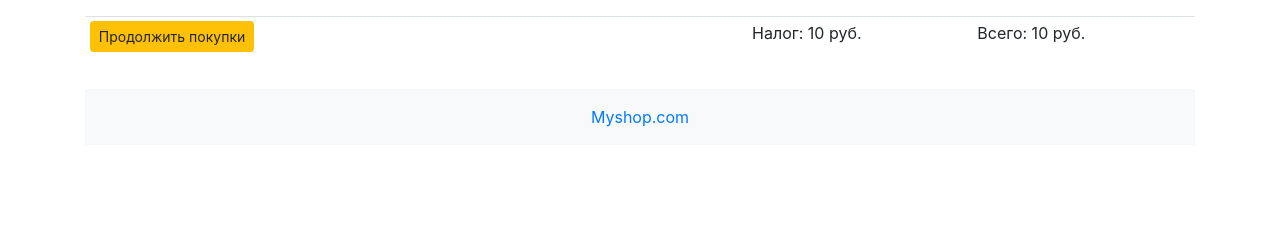
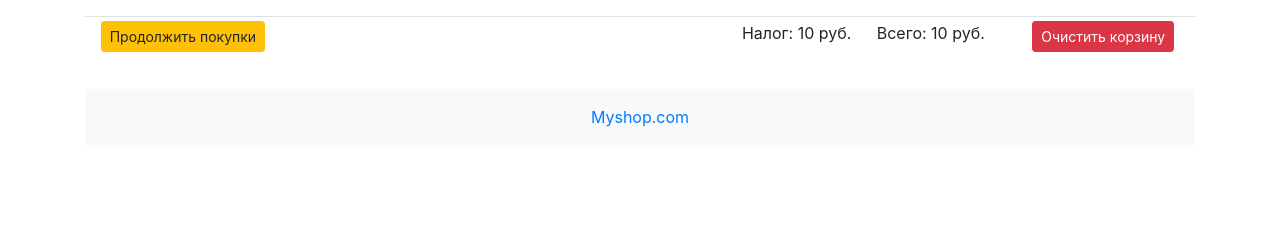
Before and after one commit to Damir-collab/myshop, a Flask app: template shop/templates/products/carts.html in a window 1280 px wide. Shown: the part 117-357 px from the top of the page. Run offline with Flask 2, Linux system fonts and the light colour scheme; the template is opened without the code that fills it: most values are stand-ins (such as "Sample title", 1, 10 or a date in 2020); parts of the project's set-up code (start-up, migrations or seed data) failed here and were passed over; some libraries are stand-ins or nearby versions.

Commit message:
#23 Очистка корзины

```diff
--- a/shop/templates/products/carts.html
+++ b/shop/templates/products/carts.html
@@ -60,11 +60,16 @@
                 </tbody>
             </table>
            <table class="table table-sm">
-                <tr>
+                <td>
                     <td><a href="/" class="btn btn-sm btn-warning">Продолжить покупки</a></td>
-                    <td width="30%"></td>
+                    <td width="40%"></td>
                     <td>Налог: {{tax}} руб.</td>
                     <td>Всего: {{grand_total}} руб.</td>
+                    <td>
+                         <a href="{{url_for('clear_cart')}}" class="btn btn-sm btn-danger float-right mr-3">
+                            Очистить корзину
+                        </a>
+                    </td>
                 </tr>
             </table>
         </div>
```
Also changed, not shown: shop/carts/carts.py (+7 -7 lines).
